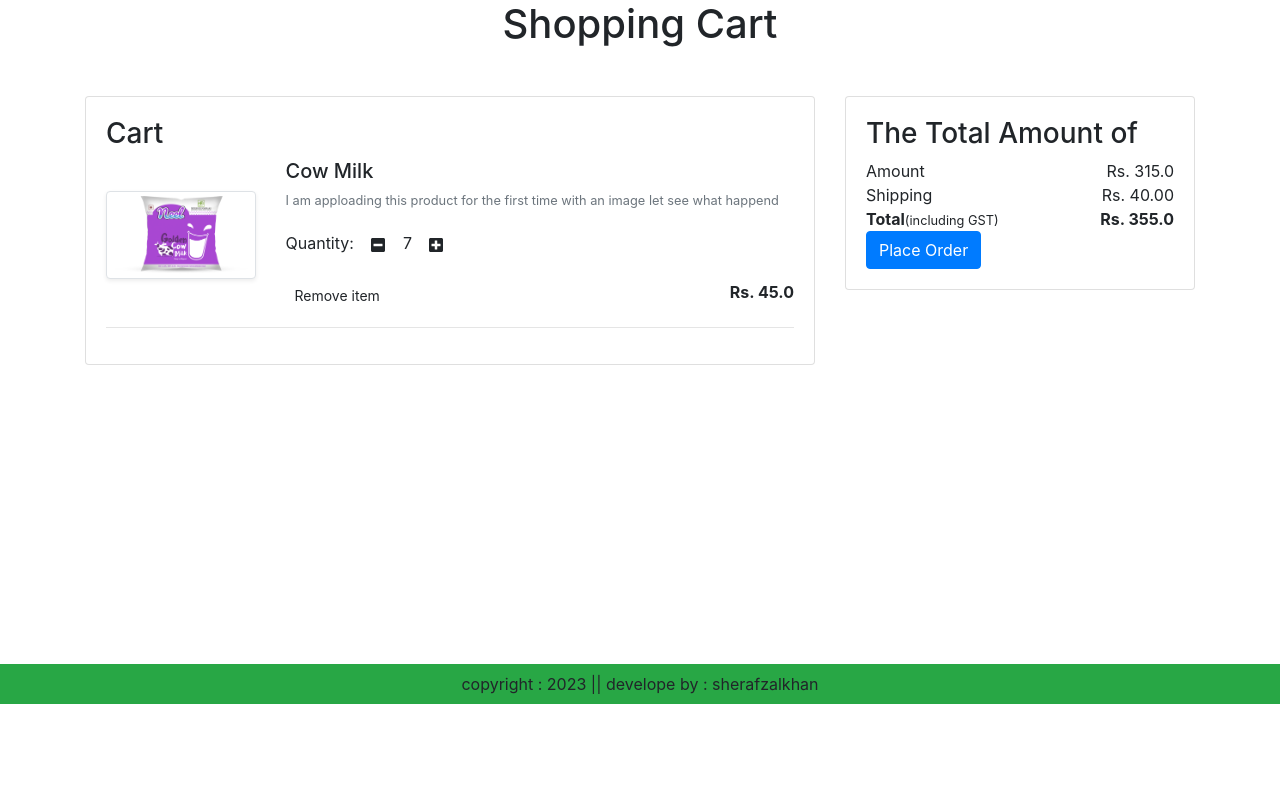
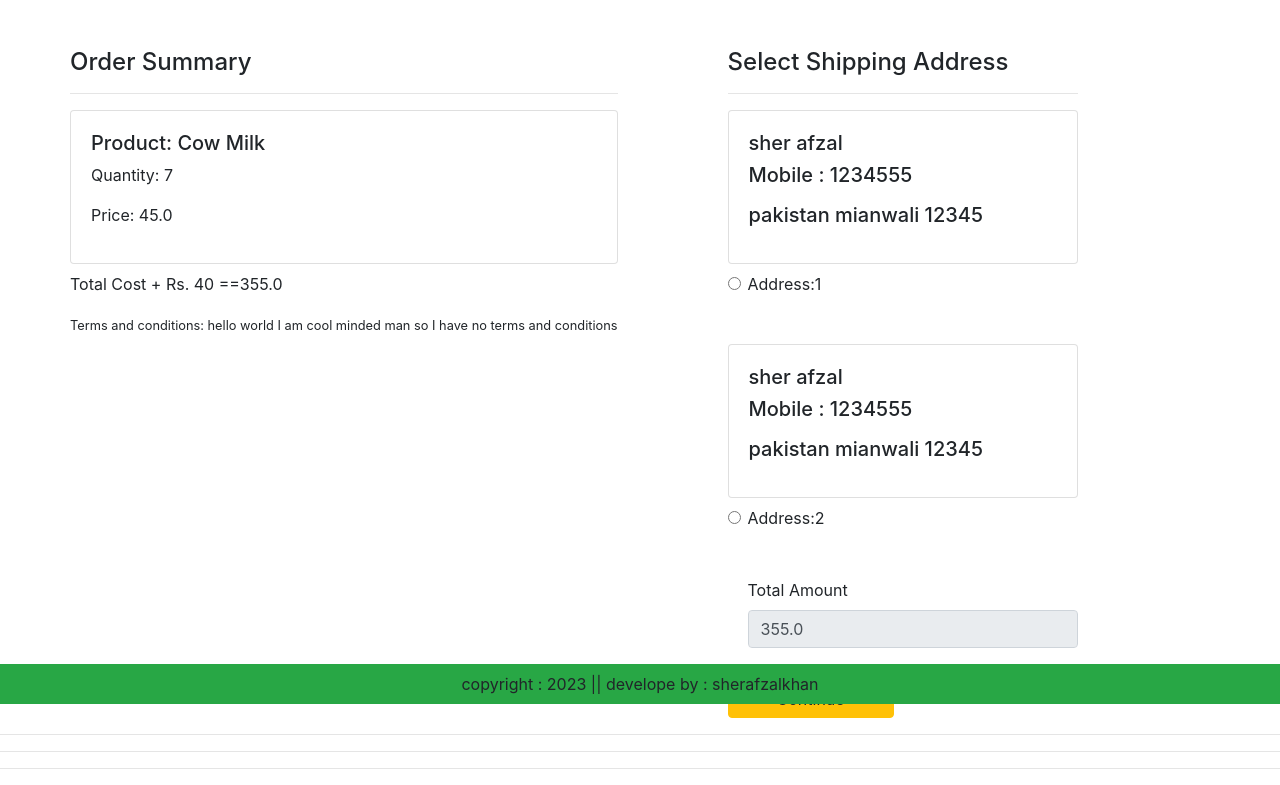
Before and after one commit to sherAfzal861/online-store, a Django app: page /checkout/ in a window 1280 px wide. Shown: the part 96-881 px from the top of the page. Before the commit the page ends 800 px from the top, so only its background shows below. Run offline with Django 4.2, Linux system fonts and the light colour scheme; a user stored in the database is signed in; data comes from the database, SQL or seed files in the repository; both versions use the stored data as it was after the commit; some libraries are stand-ins or nearby versions.

Commit message:
completed the cart functionality
cart related functionality is completed and a button for place order is also created

```diff
--- a/app/models.py
+++ b/app/models.py
@@ -54,3 +54,29 @@ class Cart(models.Model):
     @property
     def total_cost(self):
         return self.quantity * self.product.discounted_price
+STATUS_CHOICES = {
+    ('Accepted','Accepted'),
+    ('Packed', 'Packed'),
+    ('On The Way','On The WAy '),
+    ('Cancel', 'Cancel'),
+    ('Pending', 'Pending'),
+}
+class payment(models.Model):
+    user = models.ForeignKey(User, on_delete=models.CASCADE)
+    amount = models.FloatField()
+    razorpay_order_id = models.CharField(max_length=100,blank=True, null=True)
+    razorpay_payment_status = models.CharField(max_length=100,blank=True, null=True)
+    razorpay_payment_id = models.CharField(max_length=100,blank=True,null=True)
+    paid=models.BooleanField(default=True)
+
+class OrderPlaced(models.Model):
+    user= models.ForeignKey(User, on_delete=models.CASCADE)
+    customer = models.ForeignKey(Customer,on_delete=models.CASCADE)
+    product=models.ForeignKey(Product,on_delete=models.CASCADE)
+    quantity=models.PositiveBigIntegerField(default=1)
+    ordered_date = models.DateTimeField(auto_now_add=True)
+    status=models.CharField(max_length=50,choices=STATUS_CHOICES, default="pending")
+    payment = models.ForeignKey(payment, on_delete=models.CASCADE, default="")
+    @property
+    def total_cost(self):
+        return self.quantity * self.product.discounted_price
--- a/app/templates/base.html
+++ b/app/templates/base.html
@@ -87,7 +87,7 @@
               </ul>
             </li>
             <li class="nav-item mx-2">
-              <a href="#" class="nav-link text-white">Cart 4</a>
+              <a href="{% url 'cart' %}" class="nav-link text-white">Cart 4</a>
             </li>
             <li class="nav-item mx-2">
               <a href="#" class="nav-link text-white">Wishlist 4</a>
--- /dev/null
+++ b/app/templates/checkout.html
@@ -0,0 +1,66 @@
+{% extends 'base.html' %}
+{% load static %}
+{% block title %}checkout{% endblock title %}
+{% block maincontent %}
+<div class="container">
+    {%if messages %}
+        {%for msg in messages%}
+            <div class="alert alert-danger" role="alert">
+                {{msg}}
+            </div>
+        {%endfor%}
+    {%endif%}
+    <div  class="row mt-5">
+        <div lcass="col-sm-6">
+            <h4>Order Summary</h4>
+            <hr>
+            {%for item in cart_items%}
+                <div class="card mb-2">
+                    <div class="card-body">
+                        <h5>Product: {{item.product.title}}</h5>
+                        <p>Quantity: {{item.quantity}}</p>
+                        <p class="fw-bold">Price: {{item.product.discounted_price}}</p>
+                    </div>
+                </div>
+            {%endfor%}
+            <p class="fw-bold">Total Cost + Rs. 40 =={{totalamount}}</p>
+            <small>Terms and conditions: hello world I am cool minded man so I have no terms and conditions</small>
+        </div>
+        <div class="col-sm-4 offset-sm-1">
+            <h4>Select Shipping Address</h4>
+            <hr>
+            <form method="post" id="myform">
+                {%csrf_token %}
+                {% for ad  in add %}
+                    <div class="card">
+                        <div class="card-body">
+                            <h5>{{ad.name}}<h5>
+                            <p>Mobile : {{ad.mobile}}</p>
+                            <p>{{ad.locality}} {{ad.city}} {{ad.zipcode}}</p>
+                        </div>
+                    </div>
+                    <div class="form-check mt-2 mb-5">
+                        <input class="form-check-input" type="radio" name="custid" id="custadd{{forloop.counter}}" value="{{ad.id}}">
+                        <label class="form-check-label fw-bold" for="custadd{{forloop.counter}}">
+                            Address:{{forloop.counter}}
+                        </label>
+                    </div>
+                {% endfor %}
+                    <div class="form-check mb-3">
+                        <label for="totamount" class="form-label">Total Amount</label>
+                        <input type="number" class="form-control" name="totamount" value={{totalamount}} readonly>
+                    </div>
+                    <div class="text-end">
+                        <button type="submit" class="btn btn-warning mt-3 px-5 fw-bold">Continue</button>
+                        <button id="rzp-;button1" type-"submit" class-"btn btn-warning mt-3 px-5 fw-bold">Paymet</button>
+                    </div>
+            </form>
+        </div>
+    </div>
+</div>
+
+<hr>
+<hr>
+<hr>
+
+{% endblock maincontent %}
--- a/app/templates/productdetail.html
+++ b/app/templates/productdetail.html
@@ -27,7 +27,7 @@
                     <input type='hidden' name="prod_id" value={{product.id}}>
                     <button type="submit" class="btn btn-primary shadow px-5 py-2">Add to Cart</button>
                     </form>
-                    <a href="{% url 'showcart' %}" class="btn btn-warning shasow px-5 py-2 ms-4">Buy Now</a>
+                    <a href="{% url 'cart' %}" class="btn btn-warning shasow px-5 py-2 ms-4">Buy Now</a>
                 </div>
             </div>
         </div>
--- a/app/urls.py
+++ b/app/urls.py
@@ -15,10 +15,13 @@ urlpatterns = [
     path('address/', views.address, name='address'),
     path('updateAddress/<int:pk>', views.updateAddress.as_view(), name='updateAddress'),
     path("add-to-cart/", views.add_to_cart, name="add-to-cart"),
-    path("cart/", views.show_cart, name='showcart'),
+    # path("cart/", views.show_cart, name='showcart'),
+    path('checkout/',views.checkout.as_view(),name='checkout'),
     path("pluscart/", views.plus_cart),
-    path('minuscart', views.minus_cart),
-    path("checkout/", views.show_cart, name='checkout'),
+    path('minuscart/', views.minus_cart),
+    path('removecart/', views.remove_cart),
+    path('cart/', views.show_cart, name="cart"),
+    # path("checkout/", views.show_cart, name='checkout'),
     #login authentication
     path('registration/', views.CustomerRegistrationview.as_view(), name='customerregistration'),
     path('accounts/login/', auth_view.LoginView.as_view(template_name='login.html',
--- a/app/views.py
+++ b/app/views.py
@@ -99,12 +99,13 @@ def add_to_cart(request):
     user = request.user
     product_id = request.GET.get('prod_id')
     product = Product.objects.get(id=product_id)
-    c = Cart.objects.get(Q(product=product_id) & Q(user=request.user))
-    if not c:
-        Cart(user=user, product=product).save()
-    else:
+    try:
+        c = Cart.objects.get(Q(product=product_id) & Q(user=request.user))
         c.quantity+=1
         c.save()
+    except:
+        Cart(user=user, product=product).save()
+
     return redirect("/cart")
 
 def show_cart(request):
@@ -116,6 +117,18 @@ def show_cart(request):
         amount = amount + value
     totalamount = amount + 40
     return render(request, 'addtocart.html', locals())
+
+class checkout(View):
+    def get(self,request):
+        user = request.user
+        add=Customer.objects.filter(user=user)
+        cart_items=Cart.objects.filter(user=user)
+        famount=0
+        for p in cart_items:
+            value = p.quantity * p.product.discounted_price
+            famount = famount + value
+        totalamount = famount+40
+        return render(request, 'checkout.html', locals())
 
 def plus_cart(request):
     if request.method == "GET":
@@ -157,3 +170,22 @@ def minus_cart(request):
             'totalamount':totalamount
         }
         return JsonResponse(data)
+
+def remove_cart(request):
+    if request.method == "GET":
+        prod_id=request.GET['prod_id']
+        print(prod_id, "   ", request.user)
+        c = Cart.objects.get(Q(product=prod_id) & Q(user=request.user))
+        c.delete()
+        user = request.user
+        cart =Cart.objects.filter(user=user)
+        amount = 0
+        for p in cart:
+            value = p.quantity * p.product.discounted_price
+            amount = amount + value
+        totalamount = amount + 40
+        data={
+            'amount':amount,
+            'totalamount':totalamount
+        }
+        return JsonResponse(data)
```
Also changed, not shown: app/admin.py (+9 -1 lines), app/migrations/0008_payment_orderplaced.py (added), app/migrations/0009_alter_orderplaced_status.py (added), db.sqlite3.
